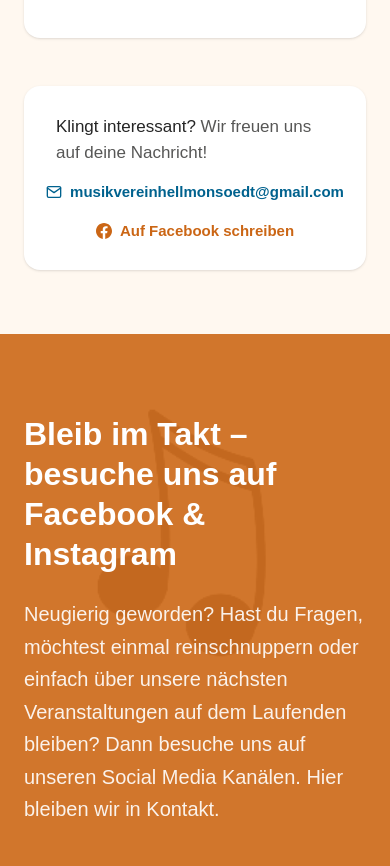
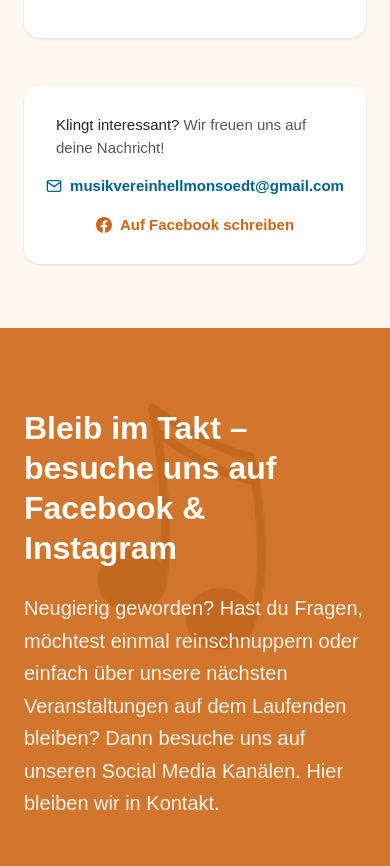
Before and after one commit to alinanie/musikverein, a Next.js app: page / in a window 390 px wide. Shown: the part 9786-10652 px from the top of the page. Built offline with nearby package versions, Linux system fonts and the light colour scheme; a web font is replaced by a local one.

Commit message:
Reduce font sizes in contact bar on mobile
- Intro text: 15px on mobile, 17px on sm+
- Email link: 13px on mobile, 15px on sm+ (via new className prop on ObfuscatedMailLink)

Co-Authored-By: Claude Sonnet 4.6 <noreply@anthropic.com>

```diff
--- a/app/components/ObfuscatedMailLink.tsx
+++ b/app/components/ObfuscatedMailLink.tsx
@@ -13,7 +13,7 @@ function MailIcon({ color }: { color: string }) {
   );
 }
 
-export default function ObfuscatedMailLink({ color = "#00628e" }: { color?: string }) {
+export default function ObfuscatedMailLink({ color = "#00628e", className = "" }: { color?: string; className?: string }) {
   const [email, setEmail] = useState<string | null>(null);
 
   useEffect(() => {
@@ -23,7 +23,7 @@ export default function ObfuscatedMailLink({ color = "#00628e" }: { color?: stri
   if (!email) {
     // Placeholder while JS hasn't run yet – no email visible in HTML source
     return (
-      <span className="inline-flex items-center gap-2 font-semibold text-[15px]" style={{ color }}>
+      <span className={`inline-flex items-center gap-2 font-semibold text-[15px] ${className}`} style={{ color }}>
         <MailIcon color={color} />
         <span className="opacity-0 select-none">loading</span>
       </span>
@@ -33,7 +33,7 @@ export default function ObfuscatedMailLink({ color = "#00628e" }: { color?: stri
   return (
     <a
       href={`mailto:${email}`}
-      className="inline-flex items-center gap-2 font-semibold text-[15px] hover:underline"
+      className={`inline-flex items-center gap-2 font-semibold text-[15px] hover:underline ${className}`}
       style={{ color }}
     >
       <MailIcon color={color} />
--- a/app/components/Support.tsx
+++ b/app/components/Support.tsx
@@ -85,12 +85,12 @@ export default function Support() {
         {/* Unified contact CTA */}
         <AnimateIn delay={100}>
           <div className="mt-12 bg-white rounded-2xl px-8 py-7 shadow-sm flex flex-col sm:flex-row items-center justify-between gap-4">
-            <p className="text-[17px] text-[#252525] font-medium">
+            <p className="text-[15px] sm:text-[17px] text-[#252525] font-medium">
               Klingt interessant?{" "}
               <span className="text-[#575756] font-normal">Wir freuen uns auf deine Nachricht!</span>
             </p>
             <div className="flex flex-col sm:flex-row items-center gap-4 shrink-0">
-              <ObfuscatedMailLink color="#00628e" />
+              <ObfuscatedMailLink color="#00628e" className="text-[13px] sm:text-[15px]" />
               <span className="hidden sm:block text-[#e8ddd0]">|</span>
               <a
                 href="https://www.facebook.com/MusikvereinHellmonsodt"
```
